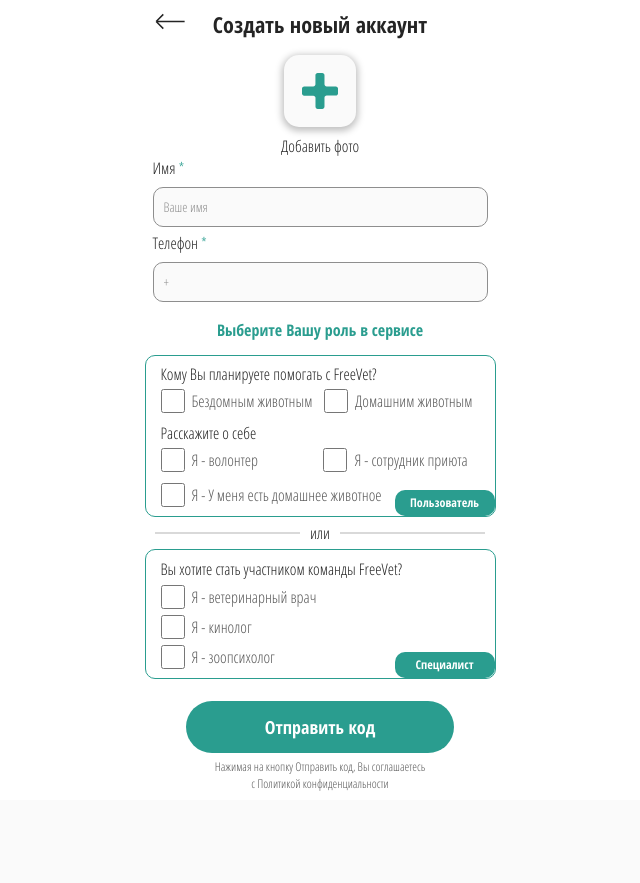
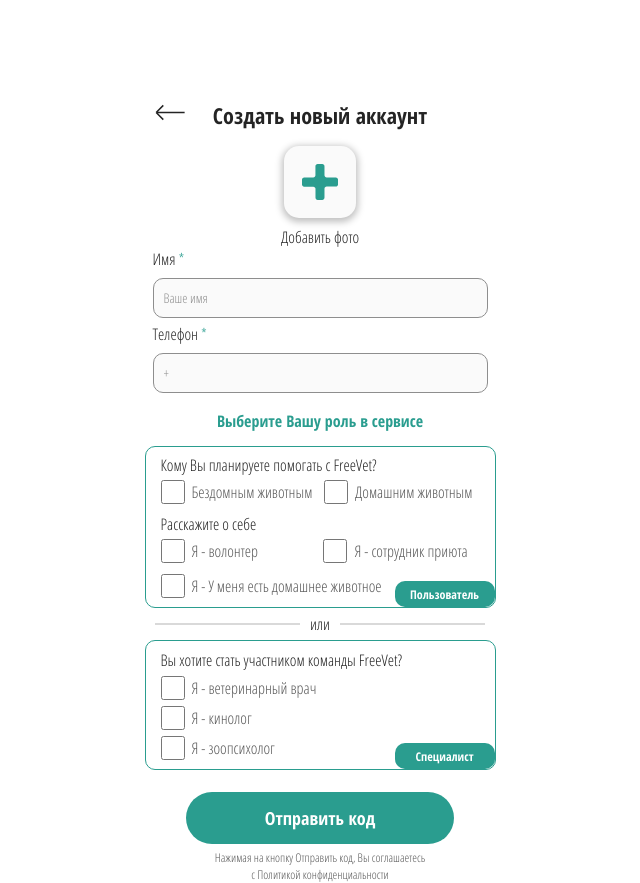
Before and after one commit to AlinaYehorova/FreeVet, a React (Vite) app: page / in a window 1280 px wide. Shown: the whole page, without its empty margins (320-960 px from the left). Before the commit the page ends 800 px from the top, so only its background shows below. Built offline with nearby package versions, Linux system fonts and the light colour scheme.

Commit message:
fixed last issues with margin-top

```diff
--- a/src/components/form/form.module.css
+++ b/src/components/form/form.module.css
@@ -3,8 +3,8 @@
   flex-direction: column;
   justify-content: center;
   align-items: center;
-  height: 100vh;
   background: white;
+  margin-top: 100px;
 }
 
 .formHeader {
--- a/src/index.css
+++ b/src/index.css
@@ -8,7 +8,7 @@
 }
 
 body {
-  background: #FAFAFA;
+  background: #FFFFFF;
 }
 
 button {
```
